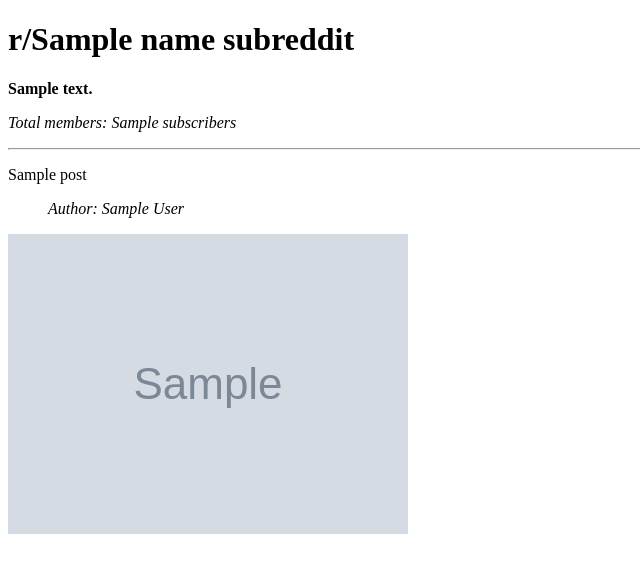
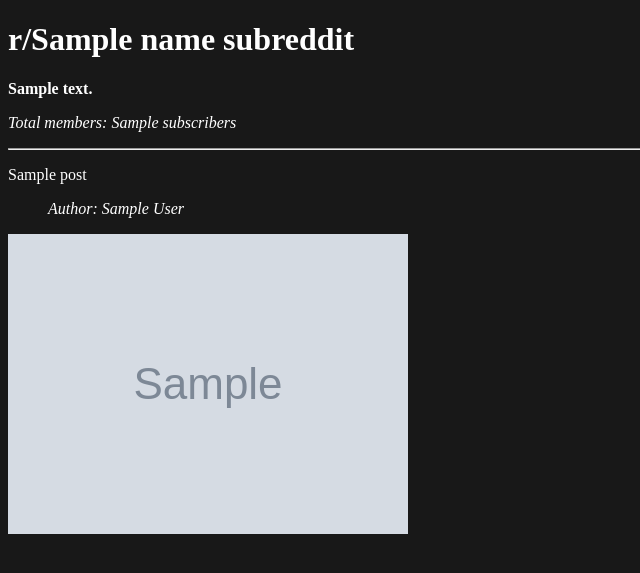
Before and after one commit to honguyenminh/LearnWeb, a Node server app: template Backend/Express/HelloEJS/views/reddit.ejs in a window 1280 px wide. Shown: the top 573 px of the page, without its empty margins (0-640 px from the left). Run offline with Node 20, Linux system fonts and the light colour scheme; the template is opened without the code that fills it: most values are stand-ins (such as "Sample title", 1, 10 or a date in 2020); grey boxes marked "Sample" are stand-in pictures.

Commit message:
Added static assets and css for fakeddit

```diff
--- a/Backend/Express/HelloEJS/index.js
+++ b/Backend/Express/HelloEJS/index.js
@@ -6,10 +6,11 @@ const crypto = require("crypto");
 const app = express();
 const PORT = 3000;
 const pages = [];
+const absPath = (relPath) => path.join(__dirname, relPath);
 
 app.set("view engine", "ejs");
-// Ensure that we are using the correct views folder
-app.set("views", path.join(__dirname, "views"));
+app.set("views", absPath("views"));
+app.use(express.static(absPath("public")));
 
 pages.push("/random");
 app.get(pages[pages.length - 1], (_req, res) => {
--- /dev/null
+++ b/Backend/Express/HelloEJS/public/reddit.css
@@ -0,0 +1,4 @@
+body {
+    background-color: #181818;
+    color: white;
+}
--- a/Backend/Express/HelloEJS/views/reddit.ejs
+++ b/Backend/Express/HelloEJS/views/reddit.ejs
@@ -4,6 +4,8 @@
         <meta charset="UTF-8" />
         <meta http-equiv="X-UA-Compatible" content="IE=edge" />
         <meta name="viewport" content="width=device-width, initial-scale=1.0" />
+        <!-- The slash before reddit.css IS IMPORTANT! -->
+        <link rel="stylesheet" href="/reddit.css">
         <title><%= name %> - Fakeddit</title>
     </head>
     <body>
```
